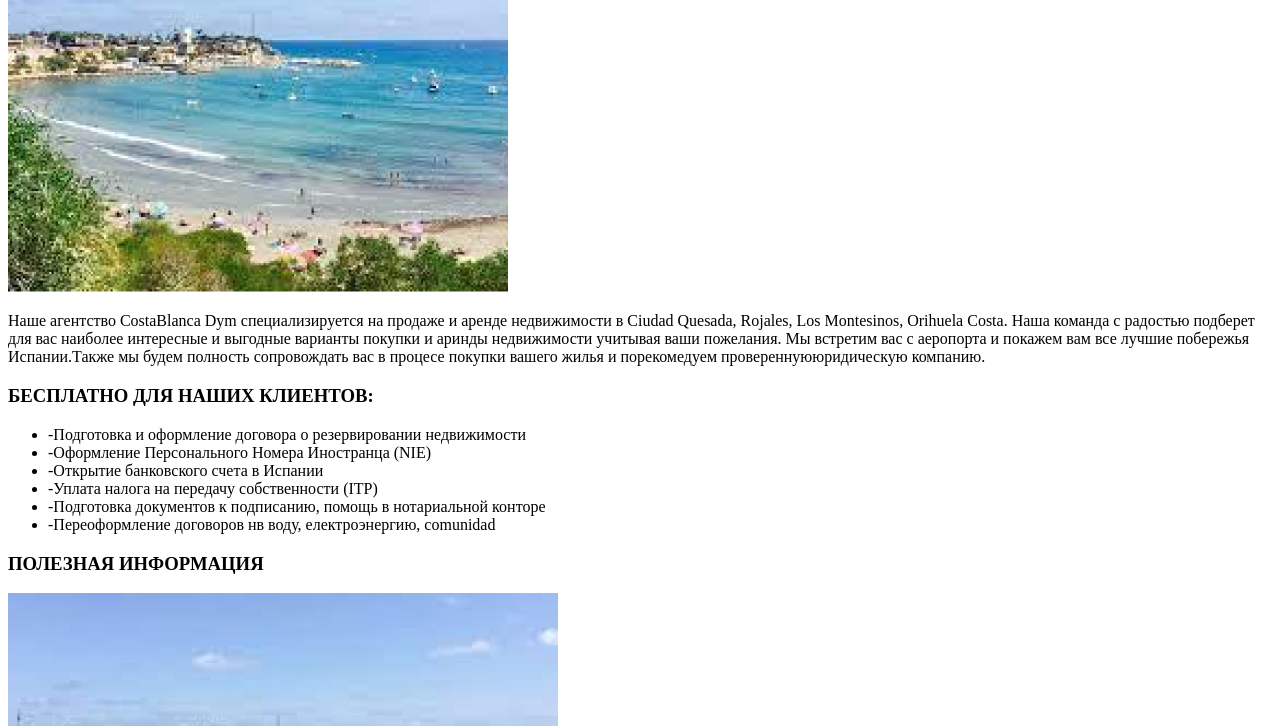
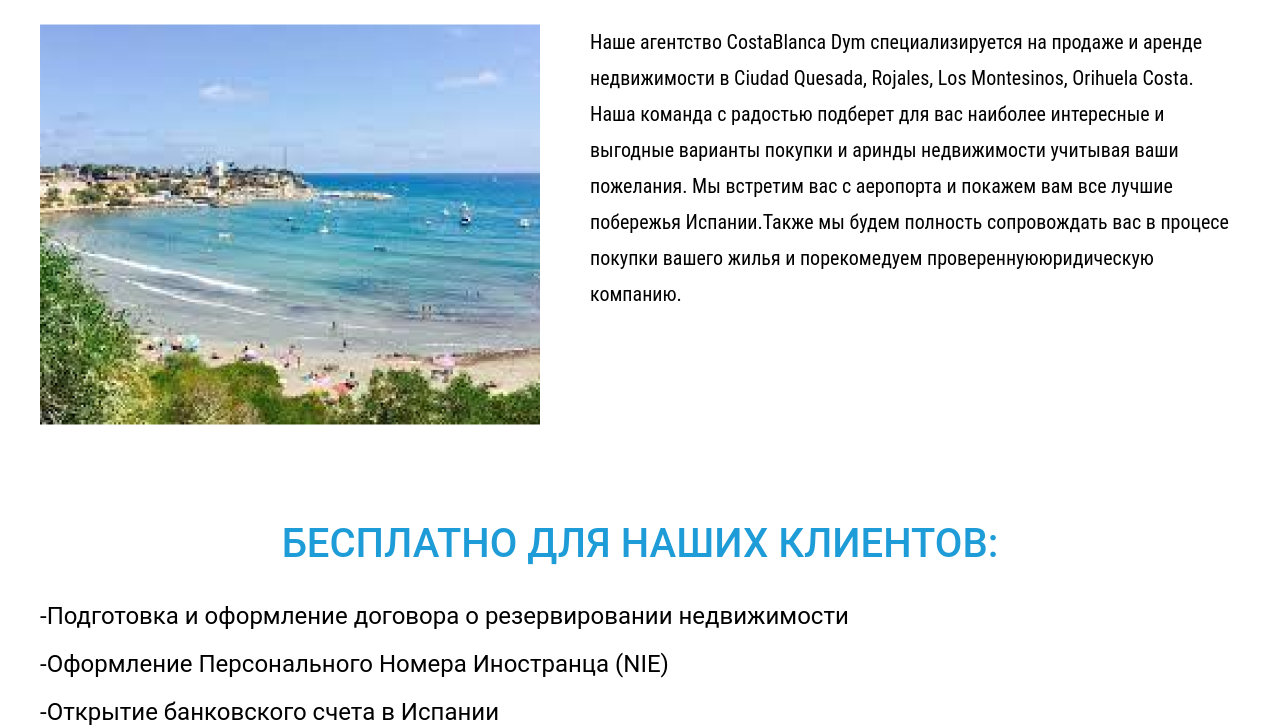
Before and after one commit to Bogdarchuk/Costa-Blanka, a plain HTML site: page information.html in a window 1280 px wide. Shown: the part 425-1151 px from the top of the page. Drawn offline with Linux system fonts and the light colour scheme; the site is published under a folder, as on GitHub Pages, so addresses that start at the root find nothing.

Commit message:
fixed HTML

```diff
--- a/information.html
+++ b/information.html
@@ -4,9 +4,9 @@
 <head>
     <meta charset="UTF-8">
     <meta name="viewport" content="width=device-width, initial-scale=1.0">
-    <link rel="stylesheet" href="/css/Reset.css">
-    <link rel="stylesheet" href="/css/style.css">
-    <link rel="stylesheet" href="/css/media.css">
+    <link rel="stylesheet" href="./css/Reset.css">
+    <link rel="stylesheet" href="./css/style.css">
+    <link rel="stylesheet" href="./css/media.css">
     <title>Costa Blanka</title>
 </head>
 
--- a/kontakns.html
+++ b/kontakns.html
@@ -3,9 +3,9 @@
 <head>
     <meta charset="UTF-8">
     <meta name="viewport" content="width=device-width, initial-scale=1.0">
-    <link rel="stylesheet" href="/css/Reset.css">
-    <link rel="stylesheet" href="/css/style.css">
-    <link rel="stylesheet" href="/css/media.css">
+    <link rel="stylesheet" href="./css/Reset.css">
+    <link rel="stylesheet" href="./css/style.css">
+    <link rel="stylesheet" href="./css/media.css">
     <title>Costa Blanka</title>
 </head>
 <body>
```
Also changed, not shown: service.html (+3 -3 lines).
